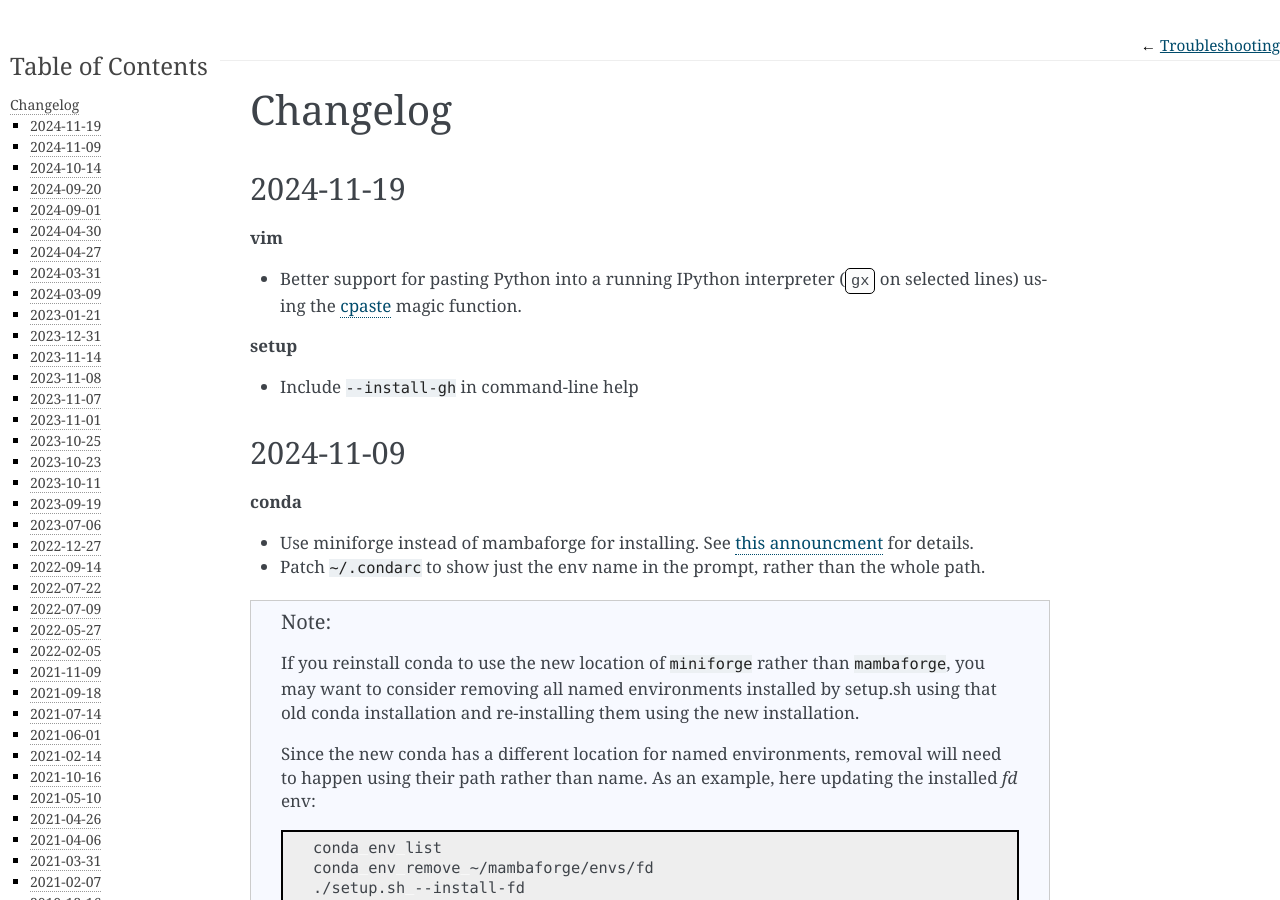
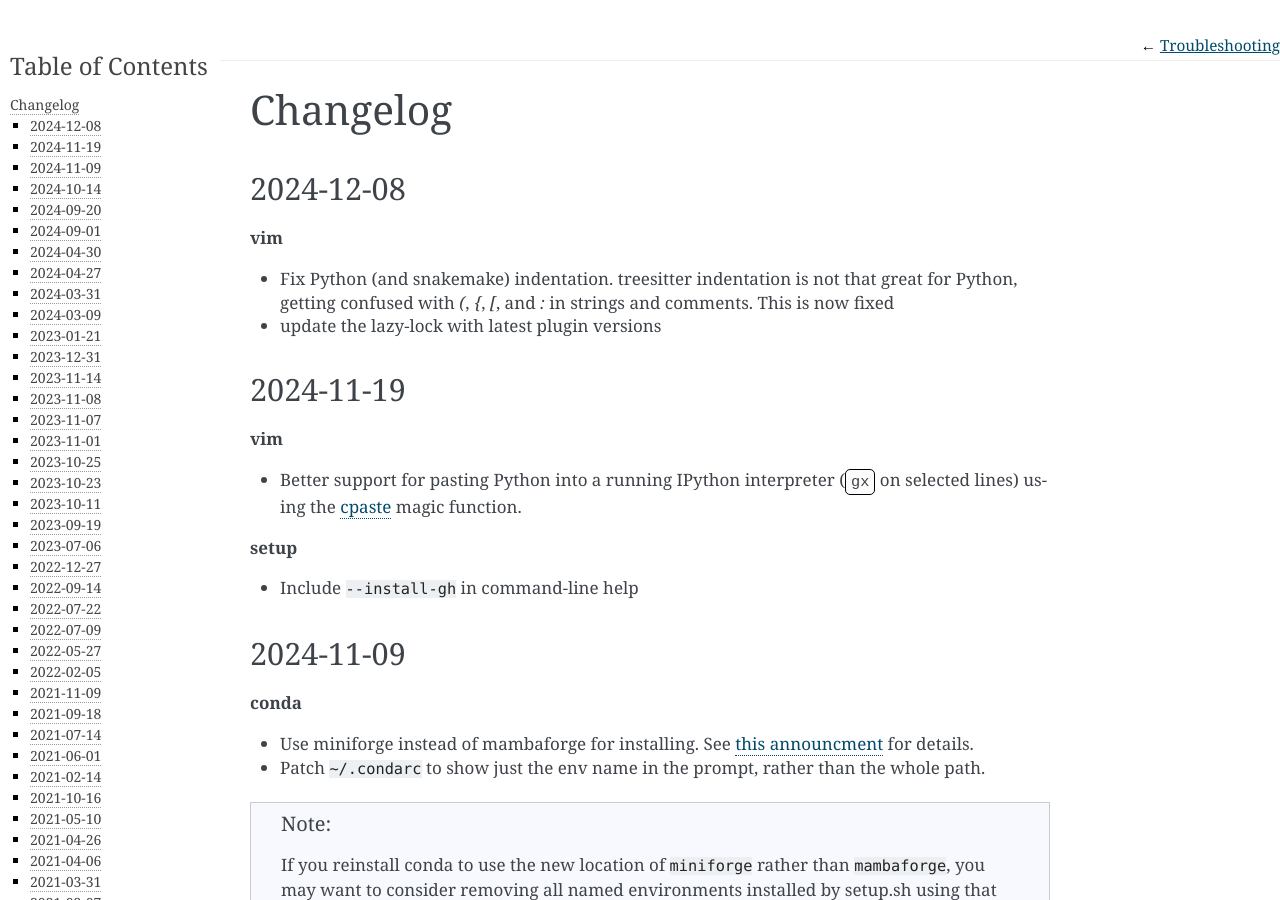
Before and after one commit to daler/dotfiles, a Sphinx documentation site: the page built from docs/changelog.rst, in a window 1280 px wide and 900 px high. Built offline with Sphinx 7.4.7, drawn with Linux system fonts in a browser that asks for light colours.

Commit message:
update changelog

```diff
--- a/docs/changelog.rst
+++ b/docs/changelog.rst
@@ -1,5 +1,15 @@
 Changelog
 =========
+
+2024-12-08
+----------
+
+**vim**
+
+- Fix Python (and snakemake) indentation. treesitter indentation is not that
+  great for Python, getting confused with `(`, `{`, `[`, and `:` in strings and
+  comments. This is now fixed
+- update the lazy-lock with latest plugin versions
 
 2024-11-19
 ----------
```
